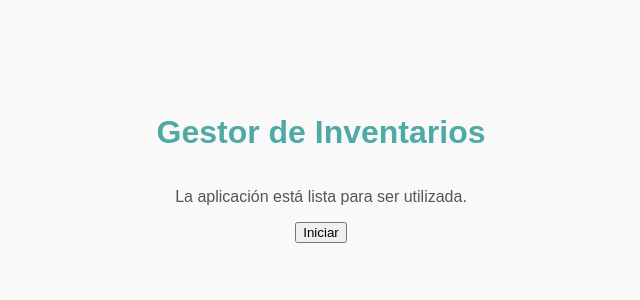
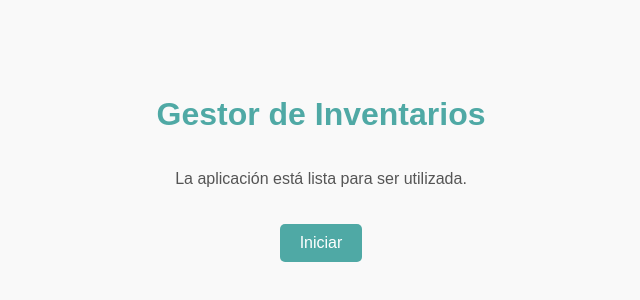
Before and after one commit to MorilloER/morilloer.github.io, a website: page index.html in a window 1280 px wide. Shown: the part 252-552 px from the top of the page, without its empty margins (319-959 px from the left). Drawn offline with Linux system fonts and the light colour scheme.

Commit message:
Update index.html

```diff
--- a/index.html
+++ b/index.html
@@ -37,6 +37,21 @@
             color: #999;
             font-style: italic;
         }
+
+        button {
+            padding: 10px 20px;
+            font-size: 16px;
+            color: white;
+            background-color: #4fa9a5;
+            border: none;
+            border-radius: 5px;
+            cursor: pointer;
+            margin-top: 20px;
+        }
+
+        button:hover {
+            background-color: #3b8f89;
+        }
     </style>
 </head>
 <body>
@@ -61,8 +76,12 @@
             app.innerHTML = `
                 <h1>Gestor de Inventarios</h1>
                 <p>La aplicación está lista para ser utilizada.</p>
-                <button onclick="initializeApp()">Iniciar</button>
+                <button id="startButton">Iniciar</button>
             `;
+
+            // Asociar el botón con la función initializeApp
+            const startButton = document.getElementById('startButton');
+            startButton.addEventListener('click', initializeApp);
         });
     </script>
 </body>
```
